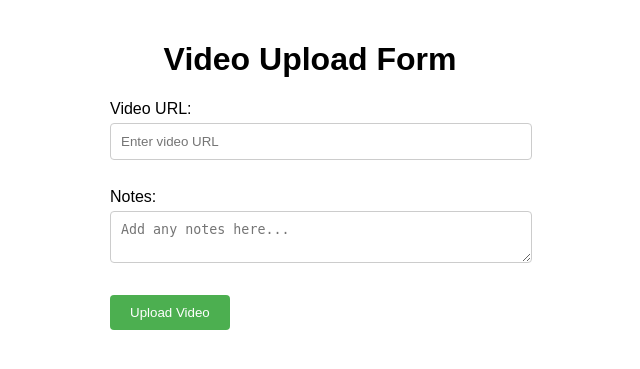
After one commit to Chtun/CS4347DBProject, a Flask app: template templates/video_upload_form.html in a window 1280 px wide. The commit adds this page. Shown: the top 369 px of the page, without its empty margins (330-970 px from the left). Run offline with Flask 3, Linux system fonts and the light colour scheme; the template is opened without the code that fills it, so the values that code supplies are empty.

Commit message:
db complete

```diff
--- /dev/null
+++ b/app.py
@@ -0,0 +1,119 @@
+from flask import Flask, render_template, request
+import mysql.connector
+from datetime import datetime
+import random
+
+app = Flask(__name__)
+
+# MySQL database configuration
+db_config = {
+    'host': 'localhost',
+    'user': 'root',
+    'password': 'pikujesh1',
+    'database': 'cs4347proj'
+}
+
+@app.route('/')
+def home():
+    return render_template('user_registration.html')
+
+@app.route('/register', methods=['POST'])
+def register():
+    email = request.form['email']
+    password = request.form['password']
+    name = request.form['name']
+
+    conn = mysql.connector.connect(**db_config)
+    cursor = conn.cursor()
+
+    # Check if the email already exists in the database
+    # Secure version (parameterized query)
+    query = "SELECT * FROM User WHERE Email = %s"
+    cursor.execute(query, (email,))
+
+    # Vulnerable version (string concatenation)
+    # query = "SELECT * FROM User WHERE Email = '" + email + "'"
+    # cursor.execute(query)
+
+    result = cursor.fetchone()
+
+    if result:
+        return "Email already exists. Please choose a different email."
+    else:
+        # Insert the new user into the database
+        # Secure version (parameterized query)
+        query = "INSERT INTO User (Email, Password, Name) VALUES (%s, %s, %s)"
+        cursor.execute(query, (email, password, name))
+
+        # Vulnerable version (string concatenation)
+        # query = "INSERT INTO User (Email, Password, Name) VALUES ('" + email + "', '" + password + "', '" + name + "')"
+        # cursor.execute(query)
+
+        conn.commit()
+        return "User registered successfully."
+
+@app.route('/login', methods=['POST'])
+def login():
+    email = request.form['email']
+    password = request.form['password']
+
+    conn = mysql.connector.connect(**db_config)
+    cursor = conn.cursor()
+
+    # Check if the email and password match a user in the database
+    # Secure version (parameterized query)
+    # query = "SELECT * FROM User WHERE Email = %s AND Password = %s"
+    # cursor.execute(query, (email, password))
+
+    # Vulnerable version (string concatenation)
+    query = "SELECT * FROM User WHERE Email = '" + email + "' AND Password = '" + password + "'"
+    cursor.execute(query)
+
+    result = cursor.fetchone()
+
+    if result:
+        return "Login successful."
+    else:
+        return "Invalid email or password."
+
+@app.route('/video_upload')
+def video_upload():
+    return render_template('video_upload_form.html')
+
+@app.route('/upload_video', methods=['POST'])
+def upload_video():
+    video_url = request.form['video_url']
+    notes = request.form['notes']
+
+    conn = mysql.connector.connect(**db_config)
+    cursor = conn.cursor()
+
+    # Get the current timestamp
+    timestamp = datetime.now()
+
+    # Generate a random score between 0 and 100
+    score = random.randint(0, 100)
+    # Exercise ID
+    eID = random.randint(0,10)
+    # Insert the video details into the PerformanceVideos table
+    query = "INSERT INTO PerformanceVideos (UserID, ExerciseID, Timestamp, VideoURL, Score) VALUES (%s, %s, %s, %s, %s)"
+    values = (1, eID, timestamp, video_url, score)  # Assuming UserID is 1, you can replace it with the actual UserID
+    cursor.execute(query, values)
+    conn.commit()
+
+    cursor.close()
+    conn.close()
+
+    return redirect(url_for('video_upload'))
+
+@app.route('/test_connection')
+def test_connection():
+    try:
+        connection = mysql.connector.connect(**db_config)
+        connection.close()
+        return 'MySQL connection successful'
+    except mysql.connector.Error as error:
+        return f'MySQL connection failed: {error}'
+
+if __name__ == '__main__':
+    app.run(debug=True)
--- a/data/feedback_data.csv
+++ b/data/feedback_data.csv
@@ -2,4 +2,4 @@ UserID	ExerciseID	Score	Comments	ImprovementTips
 898666	1	69	Too much butt wink and back reliance	Increase core stability by holding large breath
 898667	2	80	"Good pace, but unexeceptional squat phase"	Increase squat range of motion
 898668	3	95	Good pace and range of motion	Come slightly slower on the downward motion
-898669	4	100	Extremely accurate v-shape and core stability
+898669	4	100	Extremely accurate v-shape and core stability	Be quicker
--- a/load.sql
+++ b/load.sql
@@ -26,7 +26,7 @@ ENCLOSED BY '"'
 LINES TERMINATED BY '\n'
 IGNORE 1 LINES;
 
-LOAD DATA INFILE '/data/feedback_data.csv'
+LOAD DATA  INFILE '/data/feedback_data.csv'
 INTO TABLE ExerciseFeedback
 FIELDS TERMINATED BY ','
 ENCLOSED BY '"'
--- a/exercise_feedback.html
+++ b/templates/exercise_feedback.html
@@ -11,7 +11,7 @@
         <section id="videoAnalysis">
             <h2>Your Video Analysis</h2>
             <!-- Placeholder for the uploaded exercise video -->
-            <video controls width="250">
+            <video controls width ="250">
                 <source src="/path/to/uploaded_video.mp4" type="video/mp4">
                 Your browser does not support the video tag.
             </video>
--- /dev/null
+++ b/templates/video_upload_form.html
@@ -0,0 +1,63 @@
+<!DOCTYPE html>
+<html lang="en">
+<head>
+    <meta charset="UTF-8" />
+    <meta name="viewport" content="width=device-width, initial-scale=1.0" />
+    <title>Video Upload Form</title>
+    <style>
+        body {
+            font-family: Arial, sans-serif;
+            margin: 0;
+            padding: 20px;
+        }
+
+        h1 {
+            text-align: center;
+        }
+
+        form {
+            max-width: 400px;
+            margin: 20px auto;
+        }
+
+        label {
+            display: block;
+            margin-bottom: 5px;
+        }
+
+        input[type="text"],
+        textarea {
+            width: 100%;
+            padding: 10px;
+            margin-bottom: 10px;
+            border: 1px solid #ccc;
+            border-radius: 4px;
+        }
+
+        input[type="submit"] {
+            background-color: #4CAF50;
+            color: white;
+            padding: 10px 20px;
+            border: none;
+            border-radius: 4px;
+            cursor: pointer;
+        }
+
+        input[type="submit"]:hover {
+            background-color: #45a049;
+        }
+    </style>
+</head>
+<body>
+    <h1>Video Upload Form</h1>
+    <form id="videoUploadForm" action="{{ url_for('upload_video') }}" method="POST">
+        <label for="videoUrl">Video URL:</label>
+        <input type="text" id="videoUrl" name="video_url" placeholder="Enter video URL" required /><br /><br />
+
+        <label for="notes">Notes:</label>
+        <textarea id="notes" name="notes" placeholder="Add any notes here..."></textarea><br /><br />
+
+        <input type="submit" value="Upload Video" />
+    </form>
+</body>
+</html>
```
Also changed, not shown: templates/user_registration.html (added, +41 -0 lines), update.sql (added, +32 -0 lines), user_registration.html (deleted, +0 -35 lines), video_upload_form.html (deleted, +0 -45 lines), data/user_data.csv (line endings or trailing spaces), templates/exercise_library.html (renamed from exercise_library.html), 1 other file.
